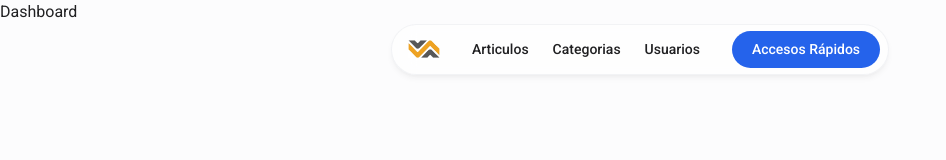
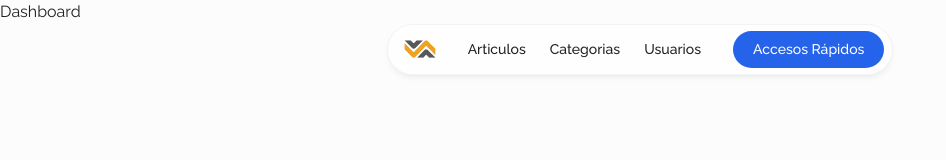
Before and after one commit to IMPLAN-Chihuahua/next-inventarios-ui, a Next.js app: page / in a window 1280 px wide. Shown: the top 160 px of the page, without its empty margins (0-946 px from the left). Built offline with nearby package versions, Linux system fonts and the light colour scheme.

Commit message:
Importar el archivo ThemeRegistry para el error "Hydration failed because the server rendered HTML didn't match the client"

```diff
--- a/src/app/(no-authenticated)/theme.ts
+++ b/src/app/(no-authenticated)/theme.ts
@@ -2,6 +2,7 @@ import { createTheme } from "@mui/material/styles";
 import { blue } from "@mui/material/colors";
 import {Roboto, Raleway} from 'next/font/google';
 import { esES } from '@mui/material/locale';
+import ThemeRegistry from '@/src/components/ThemeRegistry';
 
 const roboto = Roboto({
   weight: ['300', '400', '500', '600', '700', '800'],
@@ -18,10 +19,10 @@ const raleway = Raleway({
 
 const theme = createTheme({
   typography: {
-    fontFamily: roboto.style.fontFamily,
+    fontFamily: raleway.style.fontFamily,
     allVariants: {
       color: '#202022',
-      fontFamily: roboto.style.fontFamily,
+      fontFamily: raleway.style.fontFamily,
     }
   },
   palette: {
```
